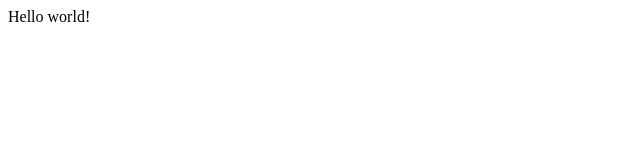
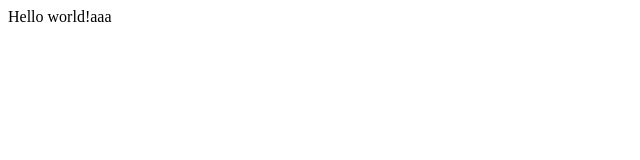
Before and after one commit to greenpeace47/test, a plain HTML site: page docs/index.html in a window 1280 px wide. Shown: the full height of the page, 0-640 px from the left. Drawn offline with Linux system fonts and the light colour scheme.

Commit message:
Update index.html

```diff
--- a/docs/index.html
+++ b/docs/index.html
@@ -3,6 +3,6 @@
   <head>
   </head>
   <body>
-    Hello world!
+    Hello world!aaa
   </body>
 </html>
```
